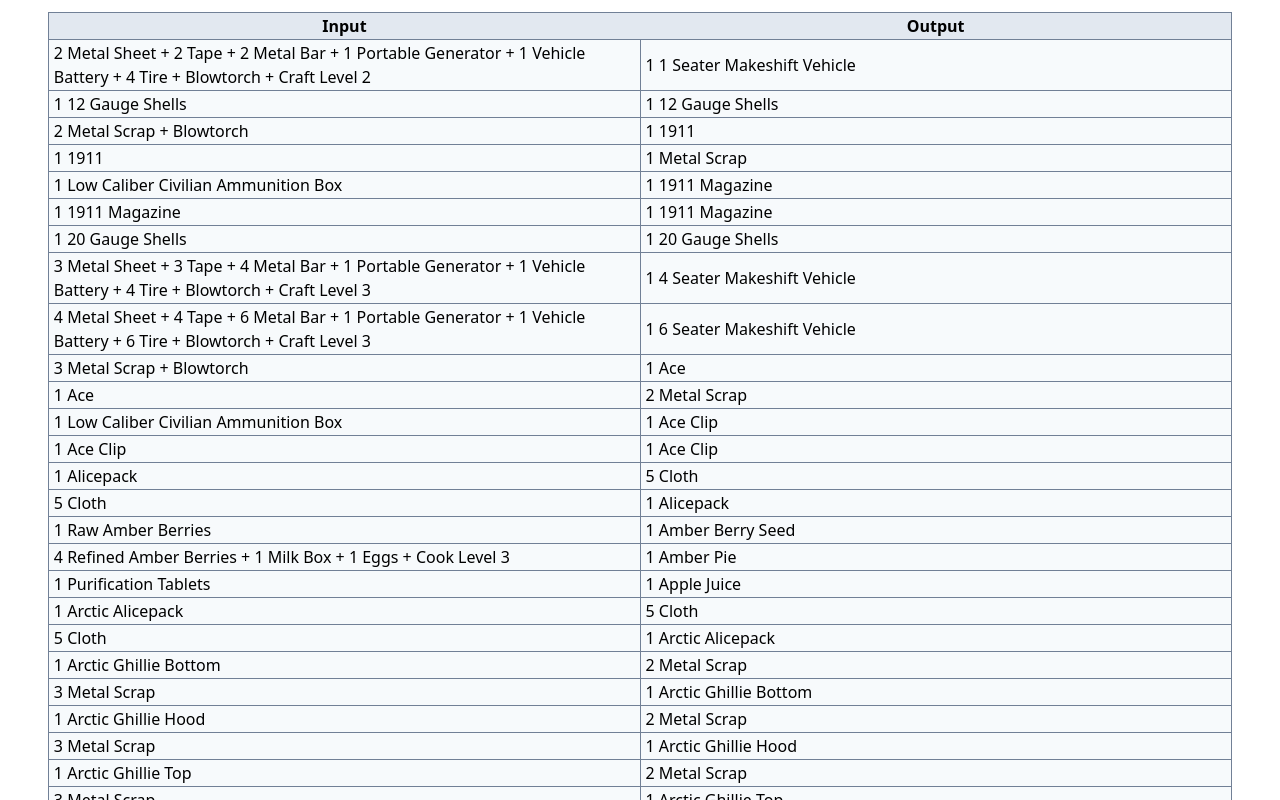
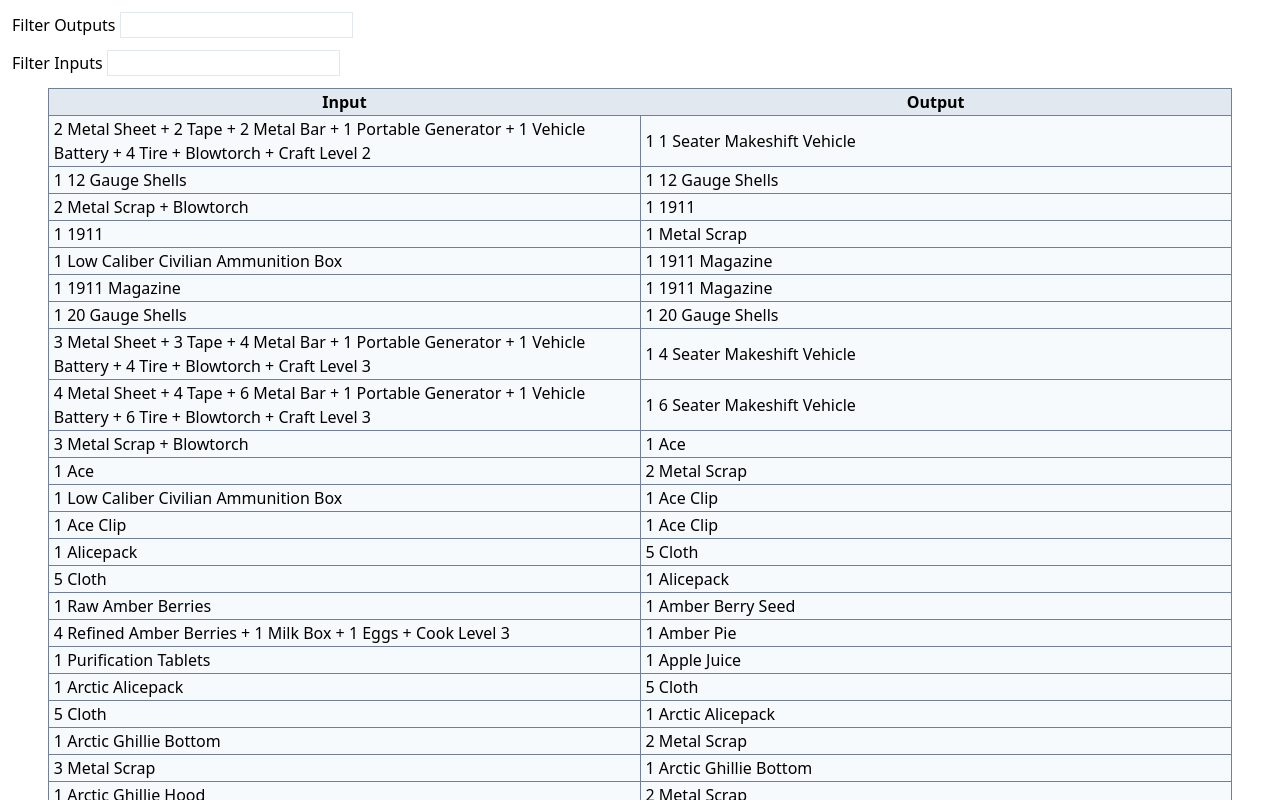
Before and after one commit to ikottman/unturned-blueprints, a Svelte app: page / in a window 1280 px wide. Shown: the top 800 px of the page. Built offline with nearby package versions, Linux system fonts and the light colour scheme.

Commit message:
Filter blueprints

```diff
--- a/src/App.svelte
+++ b/src/App.svelte
@@ -1,11 +1,22 @@
 <script lang="ts">
   import Tailwind from "./Tailwind.svelte";
   import Blueprints from "./Blueprints.svelte";
+  import Filter from "./Filter.svelte";
   import blueprints from "./resources/blueprints";
+
+  $: outputFilter = '';
+  $: inputFilter = '';
+  $: filteredBlueprints =
+    blueprints
+      .flatMap(blueprint => blueprint['recipes'])
+      .filter( recipe => new RegExp(outputFilter, 'i').test(recipe['output']['name']))
+      .filter( recipe => recipe['inputs'].filter( input => new RegExp(inputFilter, 'i').test(input['name'])).length)
 </script>
 
 <Tailwind />
 
+<Filter label='Filter Outputs' bind:filter={outputFilter}/>
+<Filter label='Filter Inputs' bind:filter={inputFilter}/>
 <div class="flex justify-center m-3">
-  <Blueprints blueprints={blueprints}/>
+  <Blueprints recipes={filteredBlueprints}/>
 </div>
--- a/src/Blueprints.svelte
+++ b/src/Blueprints.svelte
@@ -1,9 +1,7 @@
 <script lang="ts">
   import Inputs from "./Inputs.svelte";
   import Output from "./Output.svelte";
-  export let blueprints;
-
-  const recipes = blueprints.flatMap(blueprint => blueprint['recipes'])
+  export let recipes;
 </script>
 
 <table class="table-auto bg-gray-100">
--- /dev/null
+++ b/src/Filter.svelte
@@ -0,0 +1,8 @@
+<script lang="ts">
+  export let filter = '';
+  export let label;
+</script>
+
+<div class="m-3">
+  {label} <input class="border" bind:value={filter} />
+</div>
--- a/src/Inputs.svelte
+++ b/src/Inputs.svelte
@@ -4,9 +4,9 @@
   export let skill: Skill;
   export let tool: string;
 
-  const names = inputs.map(i => `${i['num']} ${i['name']}`);
-  const skillDisplay = skill ? `${skill['name']} Level ${skill['level']}` : null;
-  const combined = [...names, tool, skillDisplay].filter(n => n).join(' + ')
+  $: names = inputs.map(i => `${i['num']} ${i['name']}`);
+  $: skillDisplay = skill ? `${skill['name']} Level ${skill['level']}` : null;
+  $: combined = [...names, tool, skillDisplay].filter(n => n).join(' + ')
 </script>
 
 <td class="border border-gray-600">
```
